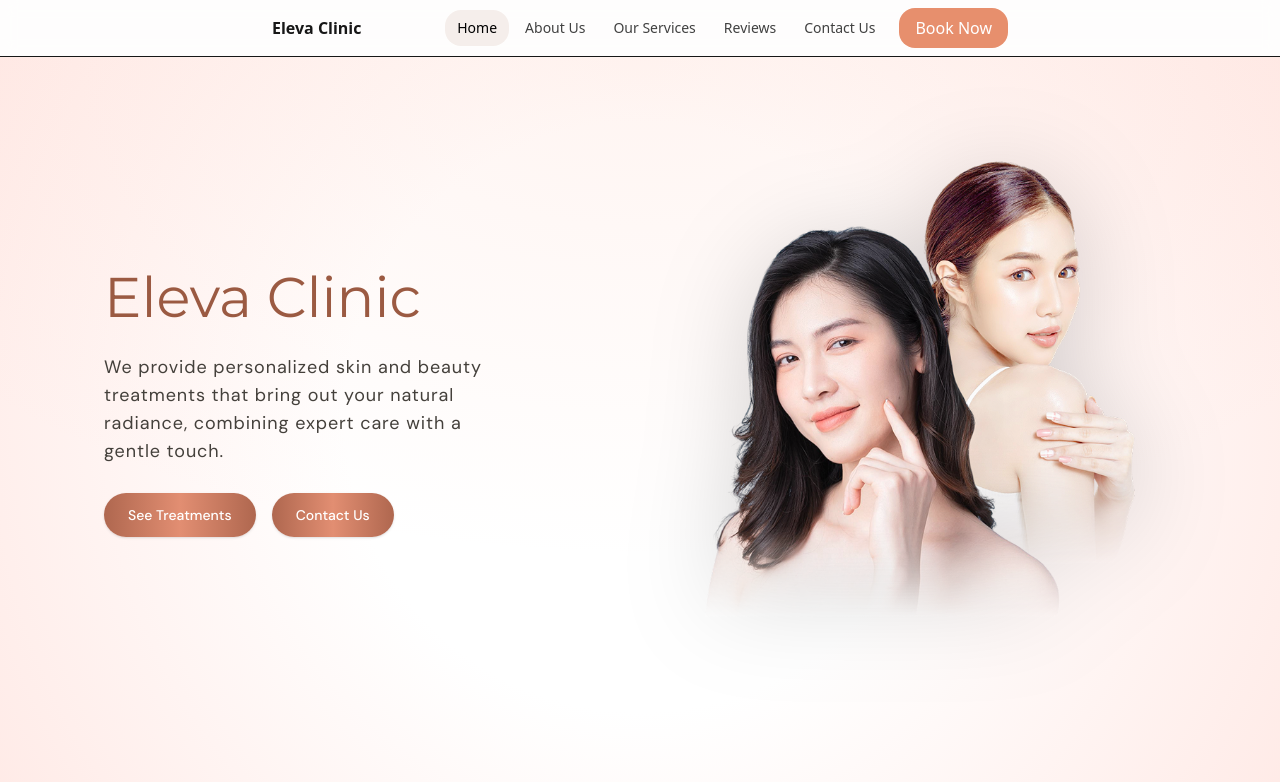
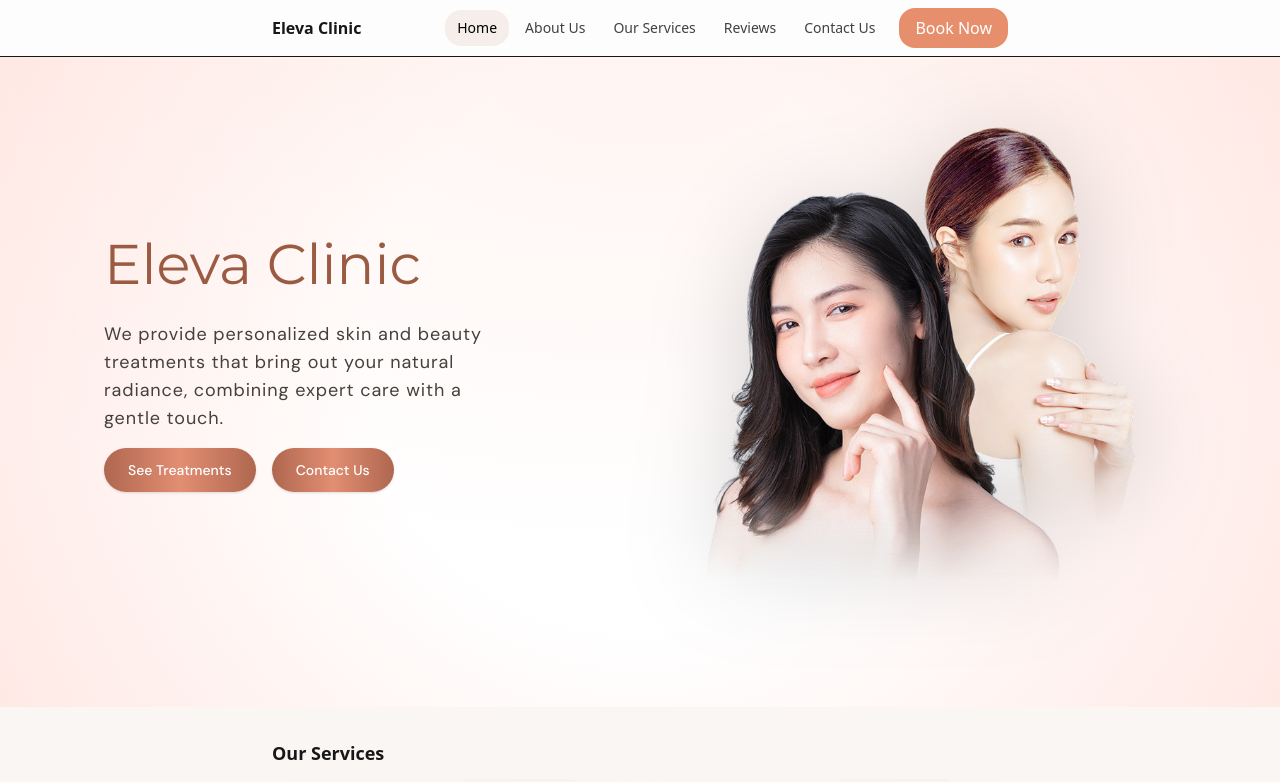
Before and after one commit to Sprouting-Tech/eleva-clinic, a Next.js app: page / in a window 1280 px wide. Shown: the top 782 px of the page. Built offline with nearby package versions, Linux system fonts and the light colour scheme.

Commit message:
feat(heroSection): margin fixed

```diff
--- a/src/components/Hero.tsx
+++ b/src/components/Hero.tsx
@@ -12,13 +12,13 @@ export default function Hero() {
       initial={{ opacity: 0, y: 8 }}
       animate={{ opacity: 1, y: 0 }}
       transition={{ duration: 0.7, ease: "easeOut", delay: 0.12 }}
-      className={`${dmSans.className} relative isolate w-full overflow-hidden min-h-[100svh]
+      className={`${dmSans.className} relative isolate w-full overflow-hidden
                   bg-[radial-gradient(circle_at_50%_45%,#FFFFFF_0%,#FFFFFF_38%,#FFE9E5_100%)]`}
     >
       {/* Mobile: grid (stack)  •  Desktop: flex (side-by-side + vertically centered) */}
-      <div className="mx-auto grid max-w-6xl px-5 py-6 md:flex md:items-center md:gap-14 md:px-10">
+      <div className="mx-auto grid max-w-6xl px-5 pb-5 md:flex md:items-center md:gap-14 md:px-10">
         {/* IMAGE — mobile first; desktop move to the right */}
-        <div className="relative order-1 mx-auto aspect-[4/5] w-full max-w-[420px] md:order-2 md:h-[640px] md:w-[56vw] md:max-w-none md:mr-[-8vw]">
+        <div className="relative order-1 mx-auto mt-[-10px] aspect-[4/5] w-full max-w-[420px] md:order-2 md:h-[640px] md:w-[56vw] md:max-w-none md:mr-[-8vw]">
           <Image
             src="/images/hero.png"
             alt="Two women with healthy skin representing Eleva Clinic’s gentle care"
@@ -29,7 +29,7 @@ export default function Hero() {
         </div>
 
         {/* TEXT + CTAs — mobile below image; desktop left */}
-        <div className="order-2 max-w-xl text-left md:order-1">
+        <div className="order-2 max-w-xl text-left md:order-1 mt-[-20px]">
           <h1 className={`${montserrat.className} text-[34px]/[1.15] text-[#9b5a42] md:text-[56px]`}>
             Eleva Clinic
           </h1>
@@ -39,7 +39,7 @@ export default function Hero() {
             radiance, combining expert care with a gentle touch.
           </p>
 
-          <div className="mt-7 flex flex-wrap gap-4">
+          <div className="mt-4 flex flex-wrap gap-4">
             <Link
               href="/treatments"
               className="inline-flex items-center justify-center rounded-full px-6 py-3 text-sm font-medium text-white shadow-sm
```
